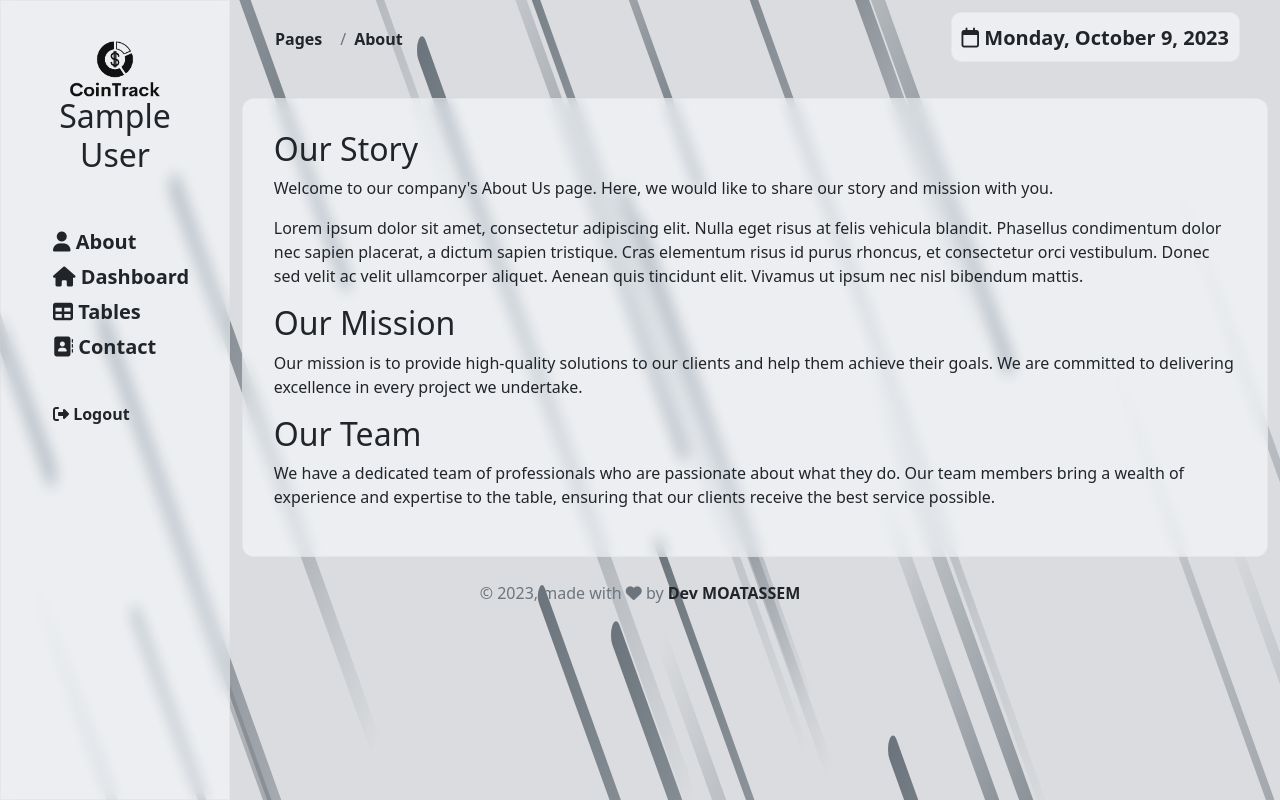
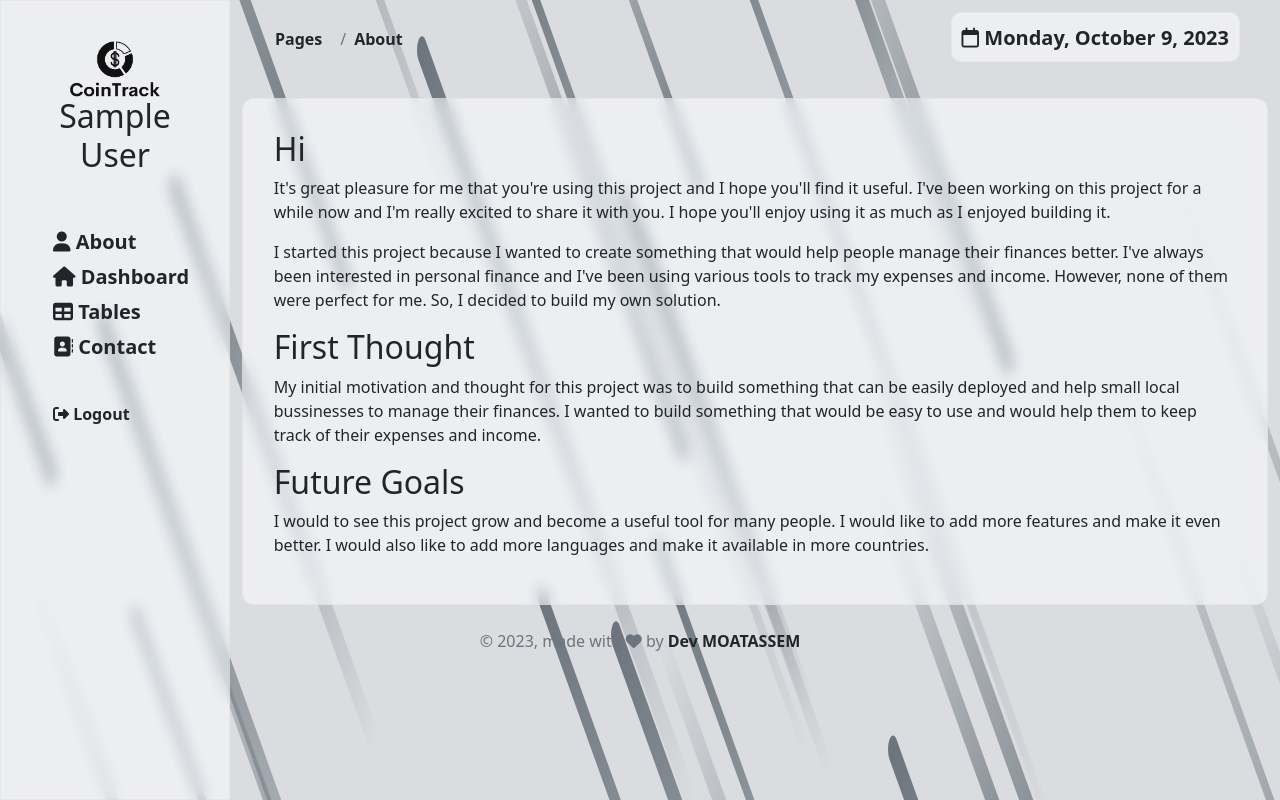
Before and after one commit to devmoatassem/CoinTrack, a Flask app: page /about in a window 1280 px wide. Run offline with Flask 3, Linux system fonts and the light colour scheme; the visitor is signed in with stand-in values (Sample User, id 1).

Commit message:
About & Contact Pages

```diff
--- a/templates/about.html
+++ b/templates/about.html
@@ -17,22 +17,22 @@ About
 
     <div class="col">
         <div class="card blured-background">
-            <h2>Our Story</h2>
+            <h2>Hi</h2>
             <p>
-                Welcome to our company's About Us page. Here, we would like to share our story and mission with you.
+                It's great pleasure for me that you're using this project and I hope you'll find it useful. I've been working on this project for a while now and I'm really excited to share it with you. I hope you'll enjoy using it as much as I enjoyed building it.
             </p>
             <p>
-                Lorem ipsum dolor sit amet, consectetur adipiscing elit. Nulla eget risus at felis vehicula blandit. Phasellus condimentum dolor nec sapien placerat, a dictum sapien tristique. Cras elementum risus id purus rhoncus, et consectetur orci vestibulum. Donec sed velit ac velit ullamcorper aliquet. Aenean quis tincidunt elit. Vivamus ut ipsum nec nisl bibendum mattis.
+                I started this project because I wanted to create something that would help people manage their finances better. I've always been interested in personal finance and I've been using various tools to track my expenses and income. However, none of them were perfect for me. So, I decided to build my own solution.
             </p>
 
-            <h2>Our Mission</h2>
+            <h2>First Thought</h2>
             <p>
-                Our mission is to provide high-quality solutions to our clients and help them achieve their goals. We are committed to delivering excellence in every project we undertake.
+                My initial motivation and thought for this project was to build something that can be easily deployed and help small local bussinesses to manage their finances. I wanted to build something that would be easy to use and would help them to keep track of their expenses and income.
             </p>
 
-            <h2>Our Team</h2>
+            <h2>Future Goals</h2>
             <p>
-                We have a dedicated team of professionals who are passionate about what they do. Our team members bring a wealth of experience and expertise to the table, ensuring that our clients receive the best service possible.
+                I would to see this project grow and become a useful tool for many people. I would like to add more features and make it even better. I would also like to add more languages and make it available in more countries.
             </p>
         </div>
     </div>
--- a/templates/contact.html
+++ b/templates/contact.html
@@ -22,8 +22,8 @@ Contact
                 If you have any questions or need assistance, please feel free to contact us using the information below:
             </p>
             <p>
-                Email: <a href="mailto:contact@example.com">contact@example.com</a><br>
-                Phone: <a href="tel:+1234567890">+1 (234) 567-890</a>
+                Contact: <a href="https://moatassam.com/#contact">moatassam.com/#contact</a><br>
+                Phone: <a href="tel:+9212345678">+9212345678</a>
             </p>
 
             <h2>Request a Quote</h2>
--- a/templates/login.html
+++ b/templates/login.html
@@ -7,7 +7,7 @@
 {% block front %}
     <div class="center-container">
         <div class="card">
-            <h3>Register</h3>
+            <h3>Login</h3>
         <p>Login with your username and password</p>
             <form action="/login" method="post" id="login-form">
                 <div class="mb-3 input-group flex-nowrap">
--- a/templates/welcome.html
+++ b/templates/welcome.html
@@ -29,10 +29,7 @@
             <div class="container-fluid">
                 <div class="container about">
                     <h1>Manage Your Finances <br>Better Than Ever</h1>
-
-                    <p>Lorem ipsum dolor sit amet, consectetur adipiscing elit. Nullam scelerisque, odio at gravida malesuada, turpis massa feugiat nulla, non tincidunt felis erat id justo.</p>
-
-
+                     <p>Users can filter and search through entries, add or remove ledgers, view the totals of individual ledgers, and visualize annual data through graphs.</p>
                 </div>
 
 
```
Also changed, not shown: README.md, 1 other file.
